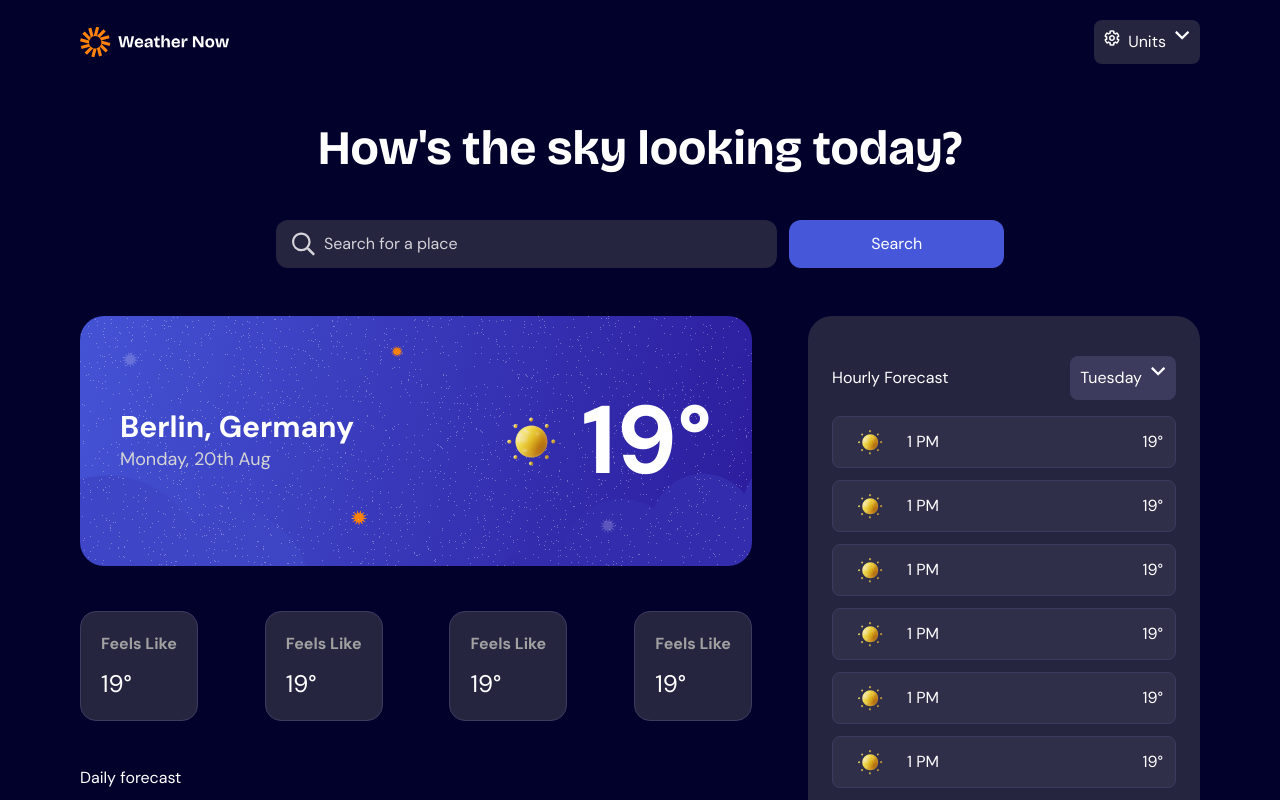
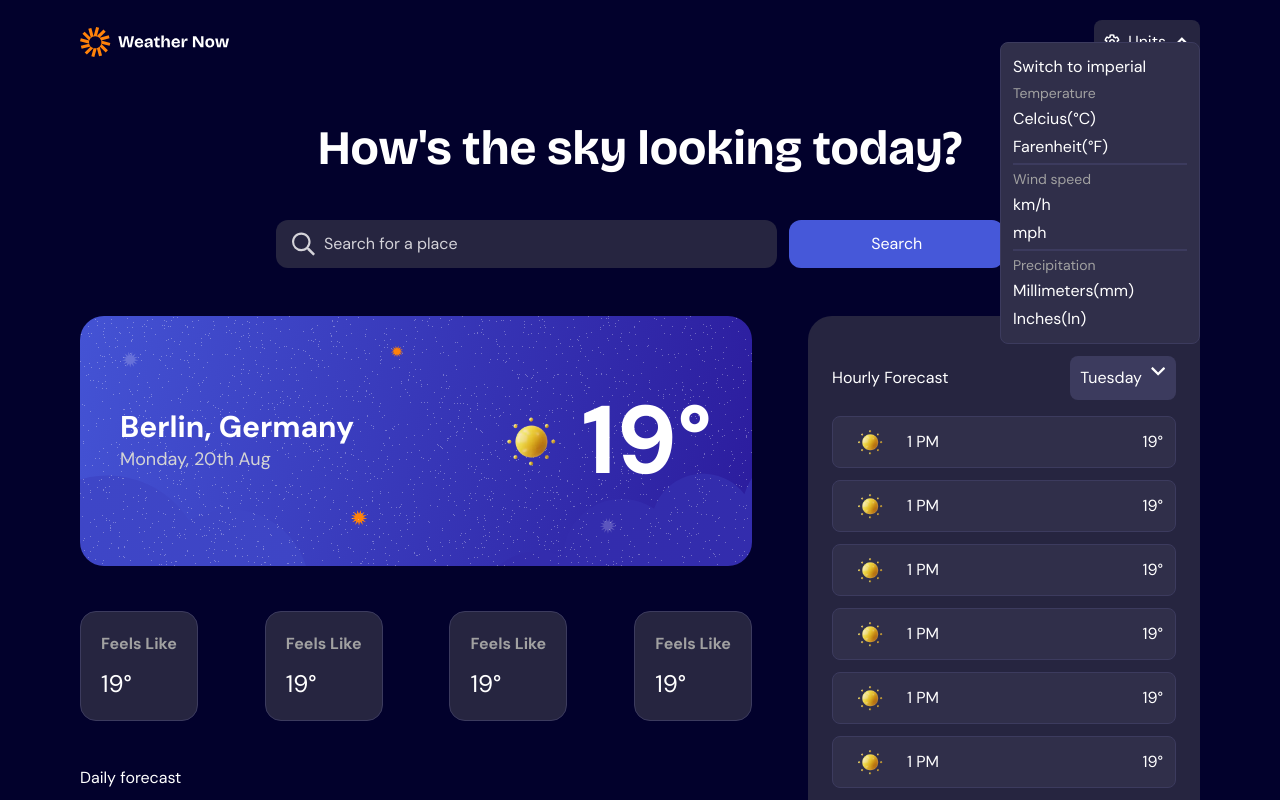
Before and after one commit to TrenchesProgrammer/weather, a Next.js app: page / in a window 1280 px wide. Both pictures are taken after a click on the button "Units". Shown: the top 800 px of the page. Built offline with nearby package versions, Linux system fonts and the light colour scheme; no server answers.

Commit message:
added dropdown component for units

```diff
--- a/Components/Navbar.tsx
+++ b/Components/Navbar.tsx
@@ -1,12 +1,55 @@
+"use client";
 import Image from "next/image";
-import React from "react";
+import React, { useState, useRef, useEffect } from "react";
+import UnitDropdown from "./UnitDropdown";
 
 const Navbar = () => {
+  const [unitsDropdown, setUnitsDropdown] = useState(false); // visible or not
+  const [locked, setLocked] = useState(false);               // locked by click
+  const dropdownRef = useRef<HTMLDivElement>(null);
+
+  // Close on outside click
+  useEffect(() => {
+    function handleClickOutside(event: MouseEvent) {
+      if (dropdownRef.current && !dropdownRef.current.contains(event.target as Node)) {
+        setUnitsDropdown(false);
+        setLocked(false);
+      }
+    }
+    document.addEventListener("mousedown", handleClickOutside);
+    return () => document.removeEventListener("mousedown", handleClickOutside);
+  }, []);
+
+  const handleClick = () => {
+    if (locked) {
+      setLocked(false);
+      setUnitsDropdown(false);
+    } else {
+      setLocked(true);
+      setUnitsDropdown(true);
+    }
+  };
+
   return (
     <nav>
-      <div className="flex lg:px-20 px-5 py-5 justify-between align-baseline">
+      <div className="flex lg:px-20 px-5 py-5 justify-between items-center">
         <Image src="/logo.svg" alt="logo" width={150} height={150} />
-        <button className="flex gap-2 bg-neutral-800 rounded-lg p-2.5">
+
+        {/* Wrapper around both button + dropdown */}
+        <div
+          ref={dropdownRef}
+          className="relative"
+          onMouseEnter={() => {
+            if (!locked) setUnitsDropdown(true);
+          }}
+          onMouseLeave={() => {
+            if (!locked) setUnitsDropdown(false);
+          }}
+        >
+          <button
+            onClick={handleClick}
+            className="flex gap-2 bg-neutral-800 cursor-pointer hover:bg-neutral-700 rounded-lg p-2.5 items-center"
+          >
             <Image src="/icon-units.svg" alt="units" width={16} height={16} />
             <p>Units</p>
             <Image
@@ -14,8 +57,17 @@ const Navbar = () => {
               alt="dropdown"
               width={16}
               height={16}
+              className={`transition-transform duration-200 ${
+                unitsDropdown ? "rotate-180" : "rotate-0"
+              }`}
             />
           </button>
+
+          {unitsDropdown && (
+              <UnitDropdown />
+
+          )}
+        </div>
       </div>
     </nav>
   );
--- /dev/null
+++ b/Components/UnitDropdown.tsx
@@ -0,0 +1,22 @@
+import React from "react";
+
+const UnitDropdown = () => {
+  return (
+    <div className="absolute rounded-lg p-3 flex-col gap-1  text-md  -bottom-70 flex text-left right-0 w-50 border border-neutral-600 bg-neutral-700">
+      <p>Switch to imperial</p>
+      <p className="text-neutral-400 text-sm">Temperature</p>
+      <p>Celcius(&#176;C)</p>
+      <p>Farenheit(&#176;F)</p>
+      <div className="w-full border-[0.1px] border-neutral-600" />
+      <p className="text-neutral-400 text-sm">Wind speed</p>
+      <p>km/h</p>
+      <p>mph</p>
+      <div className="w-full border-[0.1px] border-neutral-600" />
+      <p className="text-neutral-400 text-sm">Precipitation</p>
+      <p>Millimeters(mm)</p>
+      <p>Inches(In)</p>
+    </div>
+  );
+};
+
+export default UnitDropdown;
--- a/app/page.tsx
+++ b/app/page.tsx
@@ -1,14 +1,27 @@
+"use client";
 import DailyForecast from "@/Components/DailyForecast";
 import HourlyForecast from "@/Components/HourlyForecast";
 import Instruments from "@/Components/Instruments";
 import { Bricolage_Grotesque } from "next/font/google";
 import Image from "next/image";
+import { useEffect } from "react";
+
 
 const bricolageGrotesque = Bricolage_Grotesque({
   subsets: ["latin"],
   weight: ["400", "500", "600", "700", "800"],
 });
 export default function Home() {
+  useEffect(() => {
+      navigator.geolocation.getCurrentPosition(function (position) {
+    const latitude = position.coords.latitude;
+    const longitude = position.coords.longitude;
+    console.log("Latitude is :", latitude);
+    console.log("Longitude is :", longitude);
+  });
+  },
+  []);
+
   return (
     <>
       <div className="px-10 mt-10">
@@ -21,12 +34,12 @@ export default function Home() {
       <form className="flex justify-center gap-3 w-full  mt-12 flex-col sm:flex-row px-5 max-w-3xl m-auto">
         <input
           type="text"
-          className="bg-neutral-800 rounded-xl sm:w-[70%] w-[100%] bg-search  placeholder:text-neutral-200 px-12 p-3 "
+          className="bg-neutral-800 hover:bg-neutral-700 cursor-pointer rounded-xl sm:w-[70%] w-[100%] bg-search  placeholder:text-neutral-200 px-12 p-3 "
           placeholder="Search for a place"
         />
         <input
           type="submit"
-          className="bg-[#4658D9] rounded-xl sm:w-[30%] w-[100%] p-3"
+          className="bg-[#4658D9] hover:bg-[#2B1B9C] cursor-pointer rounded-xl sm:w-[30%] w-[100%] p-3"
           value="Search"
         />
       </form>
```
Lines whose indentation alone changed are shown as unchanged.
